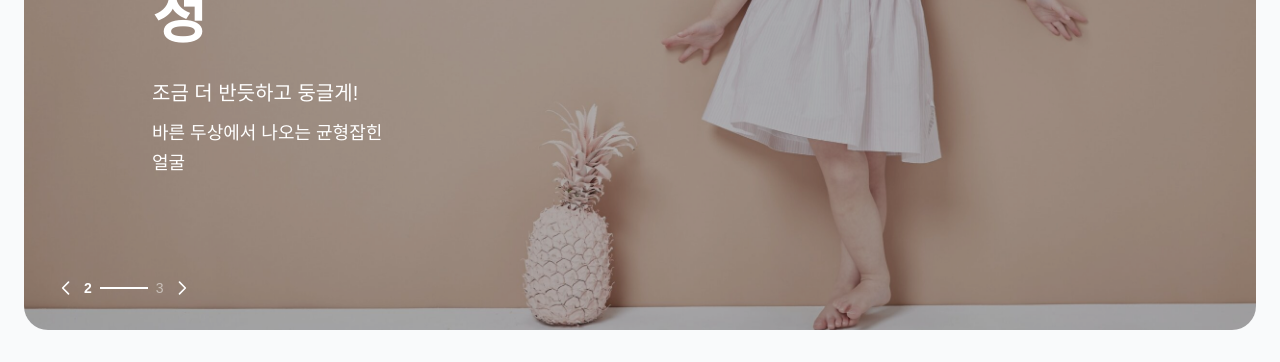
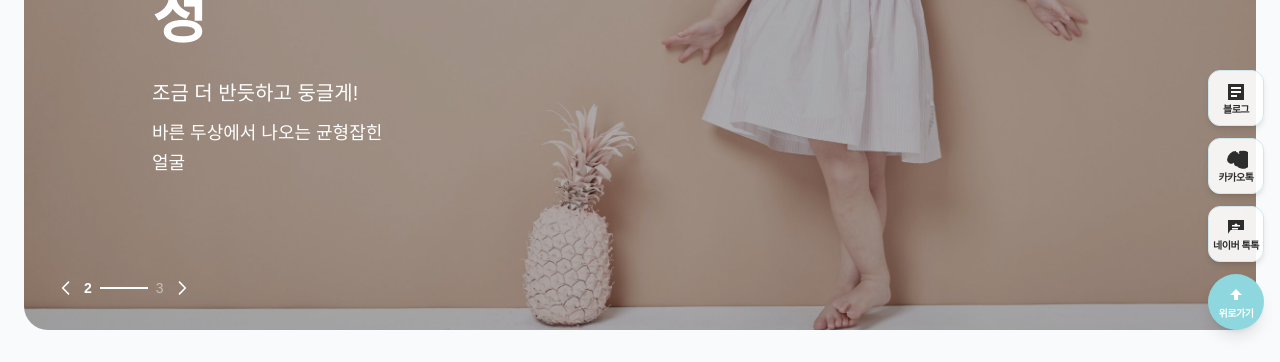
Before and after one commit to yuna0310k-SSONG/midas_front, a Next.js app: page / in a window 1280 px wide. Shown: the part 438-800 px from the top of the page. Built offline with nearby package versions, Linux system fonts and the light colour scheme; no server answers; a web font is replaced by a local one.

Commit message:
20260120-7

```diff
--- a/src/app/page.tsx
+++ b/src/app/page.tsx
@@ -8,6 +8,54 @@ import "swiper/css";
 import "swiper/css/navigation";
 import { useState } from "react";
 import WhyChooseUs from "@/components/WhyChooseUs";
+
+const quickLinks = [
+  {
+    label: "블로그",
+    href: "https://blog.naver.com/albotalbot",
+    icon: (
+      <svg viewBox="0 0 24 24" className="w-6 h-6">
+        <path
+          fill="currentColor"
+          d="M4 4h16v16H4z"
+        />
+        <path
+          fill="#fff"
+          d="M7 7h10v2H7zm0 4h10v2H7zm0 4h6v2H7z"
+        />
+      </svg>
+    ),
+  },
+  {
+    label: "카카오톡",
+    href: "https://pf.kakao.com/_sxkrNb",
+    icon: (
+      <svg viewBox="0 0 24 24" className="w-6 h-6">
+        <path
+          fill="currentColor"
+          d="M12 3a9 9 0 00-8.8 8.1 4 4 0 00-.1.9 4 4 0 007 2.4A1 1 0 0110 14v1.25a3 3 0 002.68 2.97l.32.03a9 9 0 104.04-15.25A1 1 0 0016 6h-1.25a3 3 0 00-2.75-2z"
+        />
+      </svg>
+    ),
+  },
+  {
+    label: "네이버 톡톡",
+    href: "https://talk.naver.com/ct/w48doc?frm=mnmb&frm=nmb_detail#nafullscreen",
+    icon: (
+      <svg viewBox="0 0 24 24" className="w-6 h-6">
+        <path
+          fill="currentColor"
+          d="M4 4h16v10H6.68L4 17.68z"
+        />
+        <circle cx="12" cy="9" r="1.5" fill="#fff" />
+        <path
+          fill="#fff"
+          d="M8 9h8v1.5H8zM8 12h6v1.5H8z"
+        />
+      </svg>
+    ),
+  },
+];
 
 // 슬라이드 데이터
 const slides = [
@@ -41,6 +89,11 @@ const slides = [
 
 export default function Home() {
   const [activeIndex, setActiveIndex] = useState(0);
+  const scrollToTop = () => {
+    if (typeof window !== "undefined") {
+      window.scrollTo({ top: 0, behavior: "smooth" });
+    }
+  };
 
   return (
     <div className="bg-gray-50 relative min-h-screen">
@@ -154,6 +207,37 @@ export default function Home() {
         </div>
       </section>
 
+      {/* Quick shortcut links (fixed bottom-right) */}
+      <div className="fixed right-4 bottom-8 z-50 flex flex-col items-center gap-3 text-xs font-semibold">
+        {quickLinks.map((link) => (
+          <a
+            key={link.label}
+            href={link.href}
+            target="_blank"
+            rel="noopener noreferrer"
+            className="flex h-14 w-14 flex-col items-center justify-center rounded-xl border border-[#cfe6ed] bg-white/90 text-[#2d2d2d] shadow-md transition hover:-translate-y-0.5 hover:shadow-lg"
+            aria-label={link.label}
+          >
+            {link.icon}
+            <span className="text-[10px] leading-tight tracking-tighter">{link.label}</span>
+          </a>
+        ))}
+        <button
+          type="button"
+          onClick={scrollToTop}
+          className="flex h-14 w-14 flex-col items-center justify-center rounded-full bg-[#8fd7df] text-white shadow-lg transition hover:-translate-y-0.5"
+          aria-label="위로가기"
+        >
+          <svg viewBox="0 0 24 24" className="h-6 w-6">
+            <path
+              fill="currentColor"
+              d="M12 5l-6 6h4v5h4v-5h4z"
+            />
+          </svg>
+          <span className="text-[10px] leading-tight tracking-tighter">위로가기</span>
+        </button>
+      </div>
+
       {/* Background Section with wating.jpg - WhyChooseUs부터 페이지 끝까지 */}
       <div
         className="relative"
```
